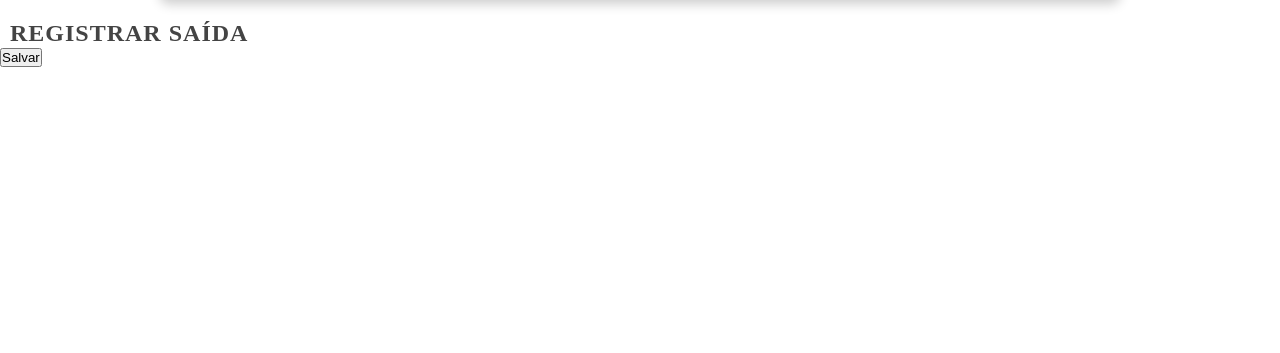
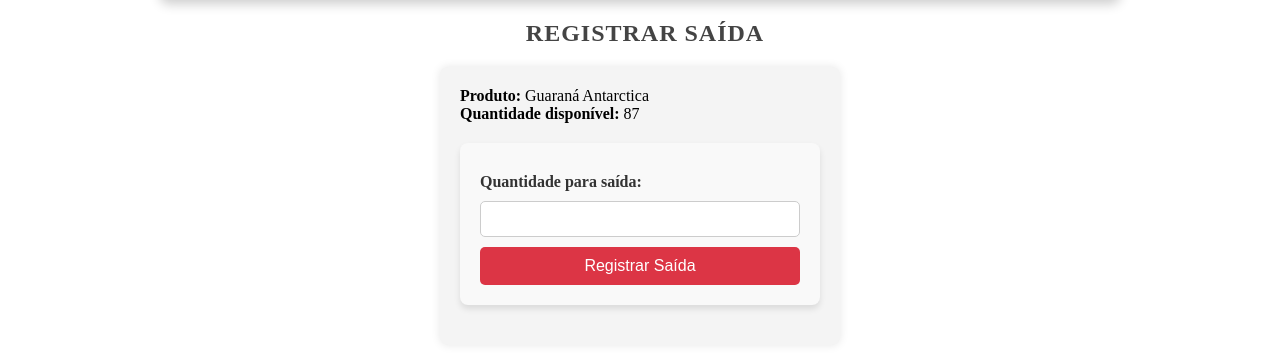
Before and after one commit to rudhaesmeraldo/gestao_inventario, a Django app: page /registrar_saida/3/ in a window 1280 px wide. Shown: the part 142-495 px from the top of the page. Run offline with Django 5.2, Linux system fonts and the light colour scheme; data comes from the database, SQL or seed files in the repository; both versions use the stored data as it was after the commit.

Commit message:
📝 fix: correção de maiúscula no forms ♻️ refactor: alteração na lógica de MovimentacaoEstoque 🐛 fix: correção do problema de registro 💄 feat: criação do style do index 💄 feat: ajuste no style do formulário de produto

```diff
--- a/inventario/forms.py
+++ b/inventario/forms.py
@@ -10,7 +10,7 @@ class ProdutoForm(forms.ModelForm):
             'descricao': 'Descrição',
             'quantidade': 'Quantidade em Estoque',
             'preco': 'Preço (R$)',
-            'fornecedor': 'fornecedor',
+            'fornecedor': 'Fornecedor',
             'categoria': 'Categoria',
         }
         widgets = {
--- a/inventario/models.py
+++ b/inventario/models.py
@@ -30,24 +30,29 @@ class MovimentacaoEstoque(models.Model):
         ('saida', 'Saída')
     ]
 
-    produto = models.ForeignKey(Produto, on_delete=models.CASCADE)
+    produto = models.ForeignKey(Produto, on_delete=models.SET_NULL, null=True, blank=True)
+    nome_produto = models.CharField(max_length=255, blank=True, null=True) # save para movimentações
     tipo = models.CharField(max_length=7, choices=TIPO_CHOICES)
     quantidade = models.PositiveIntegerField()
     motivo = models.TextField(blank=True, null=True)
+    responsavel = models.ForeignKey(User, on_delete=models.SET_NULL, null=True)
     data = models.DateTimeField(auto_now_add=True)
-    responsavel = models.ForeignKey(User, on_delete=models.SET_NULL, null=True)
 
     def __str__(self):
-        return f"{self.tipo.capitalize()} de {self.quantidade}x {self.produto.nome} em {self.data.strftime('%d/%m/%Y')}"
+        return f"{self.tipo.capitalize()} de {self.quantidade}x {self.nome_produto or 'Produto Removido'} em {self.data.strftime('%d/%m/%Y')}"
 
     def save(self, *args, **kwargs):
-        if self.tipo == 'entrada':
-            self.produto.quantidade += self.quantidade
-        elif self.tipo == 'saida':
-            if self.produto.quantidade >= self.quantidade:
-                self.produto.quantidade -= self.quantidade
-            else:
+        if self.produto and not self.nome_produto:
+            self.nome_produto = self.produto.nome
+
+        if self.produto and self.tipo == 'saida':
+            if self.produto.quantidade < self.quantidade:
                 raise ValidationError('Quantidade insuficiente no estoque!')
 
-        self.produto.save()
+            self.produto.quantidade -= self.quantidade
+            self.produto.save()
+
         super().save(*args, **kwargs)
+
+        if self.produto and self.produto.quantidade == 0:
+            self.produto.delete()
--- a/inventario/static/styles.css
+++ b/inventario/static/styles.css
@@ -169,9 +169,124 @@ table tr:hover {
 
 .btn-add {
     background-color: #27ae60; /* Cor mais calma para adicionar */
+    margin-right: 15px;
+    margin-top: 10px;
 }
 
 .btn:hover {
     opacity: 0.8;
     transform: translateY(-2px); /* Pequeno efeito de elevação */
 }
+
+/* Container para título e botão "Adicionar Produto" */
+.adicionar-produto-container {
+    display: flex;
+    justify-content: space-between;
+    align-items: center;
+    margin-bottom: 5px;
+}
+
+/* Ajustando os botões */
+.adicionar-produto-container .btn {
+    font-size: 1rem;
+}
+
+/* Estilização geral do formulário */
+form {
+    max-width: 500px;
+    margin: 20px auto;
+    padding: 20px;
+    background-color: #f9f9f9;
+    border-radius: 8px;
+    box-shadow: 0px 4px 6px rgba(0, 0, 0, 0.1);
+}
+
+.titulo-formulario {
+    text-align: center;
+}
+
+/* Estilização dos rótulos (labels) */
+form label {
+    font-weight: bold;
+    display: block;
+    margin-top: 10px;
+    color: #333;
+}
+
+/* Campos de entrada */
+form input,
+form select,
+form textarea {
+    width: 100%;
+    padding: 8px;
+    margin-top: 5px;
+    border: 1px solid #ccc;
+    border-radius: 4px;
+    font-size: 16px;
+    background-color: #fff;
+}
+
+/* Estilização do botão */
+form button {
+    width: 100%;
+    padding: 10px;
+    margin-top: 15px;
+    border: none;
+    border-radius: 4px;
+    background-color: #28a745;
+    color: white;
+    font-size: 16px;
+    cursor: pointer;
+    transition: background-color 0.3s;
+}
+
+form button:hover {
+    background-color: #218838;
+}
+
+
+.titulo-centralizado {
+    text-align: center;
+    font-size: 24px;
+    margin-bottom: 20px;
+}
+
+.form-container {
+    max-width: 400px;
+    margin: 0 auto;
+    padding: 20px;
+    background: #f4f4f4;
+    border-radius: 8px;
+    box-shadow: 0px 0px 10px rgba(0, 0, 0, 0.1);
+}
+
+form label {
+    font-weight: bold;
+    display: block;
+    margin: 10px 0 5px;
+}
+
+form input {
+    width: 100%;
+    padding: 8px;
+    border: 1px solid #ccc;
+    border-radius: 5px;
+    font-size: 16px;
+}
+
+form button.btn-salvar {
+    display: block;
+    width: 100%;
+    padding: 10px;
+    margin-top: 10px;
+    background: #dc3545;
+    color: white;
+    border: none;
+    border-radius: 5px;
+    font-size: 16px;
+    cursor: pointer;
+}
+
+form button.btn-salvar:hover {
+    background: #c82333;
+}
--- a/inventario/templates/produto_form.html
+++ b/inventario/templates/produto_form.html
@@ -1,7 +1,7 @@
 {% extends "base.html" %}
 {% block title %}{{ titulo }}{% endblock %}
 {% block content %}
-    <h2>{{ titulo }}</h2>
+    <h2 class="titulo-formulario">{{ titulo }}</h2>
     <form method="post">
         {% csrf_token %}
         {{ form.as_p }}
--- /dev/null
+++ b/inventario/templates/saida_form.html
@@ -0,0 +1,17 @@
+{% extends "base.html" %}
+{% block title %}{{ titulo }}{% endblock %}
+{% block content %}
+    <h2 class="titulo-centralizado">{{ titulo }}</h2>
+
+    <div class="form-container">
+        <p><strong>Produto:</strong> {{ produto.nome }}</p>
+        <p><strong>Quantidade disponível:</strong> {{ produto.quantidade }}</p>
+
+        <form method="post">
+            {% csrf_token %}
+            <label for="quantidade">Quantidade para saída:</label>
+            <input type="number" id="quantidade" name="quantidade" min="1" max="{{ produto.quantidade }}" required>
+            <button type="submit" class="btn-salvar">Registrar Saída</button>
+        </form>
+    </div>
+{% endblock %}
--- a/inventario/urls.py
+++ b/inventario/urls.py
@@ -6,4 +6,5 @@ urlpatterns = [
     path('movimentacoes/', movimentacoes_view, name='movimentacoes'),
     path('adicionar_produto/', adicionar_produto, name='adicionar_produto'),
     path('registrar_saida/<int:produto_id>/', registrar_saida, name='registrar_saida'),
+
 ]
--- a/inventario/views.py
+++ b/inventario/views.py
@@ -8,7 +8,7 @@ def estoque_view(request):
     return render(request, 'index.html', {'produtos': produtos})
 
 def movimentacoes_view(request):
-    movimentacoes = MovimentacaoEstoque.objects.all()
+    movimentacoes = MovimentacaoEstoque.objects.all().order_by('-data')
     return render(request, 'movimentacoes.html', {'movimentacoes':movimentacoes})
 
 def adicionar_produto(request):
@@ -28,12 +28,14 @@ def registrar_saida(request, produto_id):
 
     if request.method == 'POST':
         quantidade = int(request.POST.get('quantidade', 0))
-        if quantidade > 0 and quantidade <= produto.quantidade:
-            produto.quantidade -= quantidade
-            produto.save()
+        if quantidade > 0:
             MovimentacaoEstoque.objects.create(
-                produto=produto, tipo='saida', quantidade=quantidade, responsavel=request.user
+                produto=produto,
+                nome_produto=produto.nome,
+                tipo='saida',
+                quantidade=quantidade,
+                responsavel=request.user
             )
             return redirect('estoque')
 
-    return render(request, 'produto_form.html', {'produto': produto, 'titulo': 'Registrar Saída'})
+    return render(request, 'saida_form.html', {'produto': produto, 'titulo': 'Registrar Saída'})
```
Also changed, not shown: db.sqlite3, inventario/migrations/0004_alter_movimentacaoestoque_produto.py (added), inventario/migrations/0005_alter_movimentacaoestoque_produto.py (added), inventario/migrations/0006_alter_movimentacaoestoque_produto.py (added), inventario/migrations/0007_movimentacaoestoque_nome_produto.py (added).
